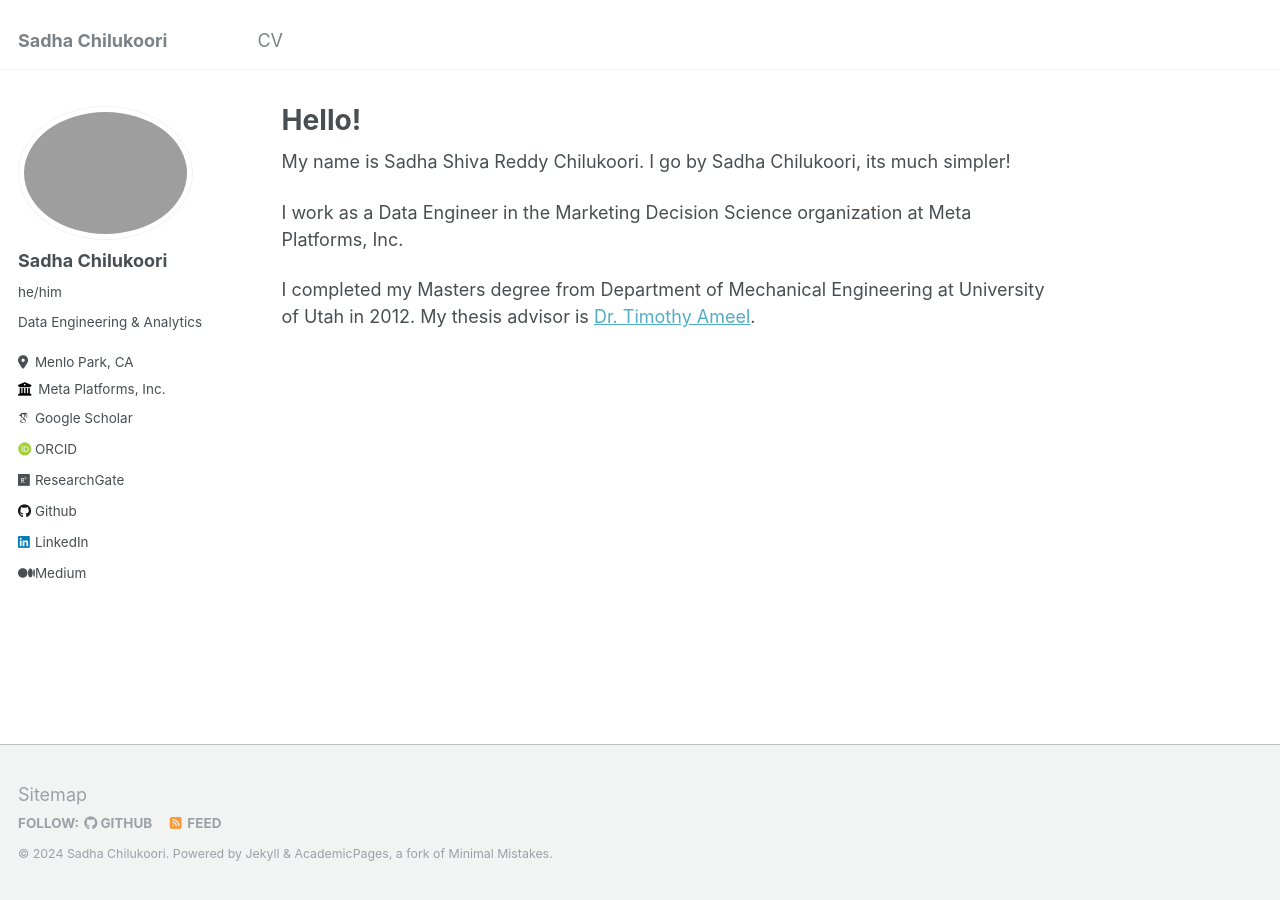
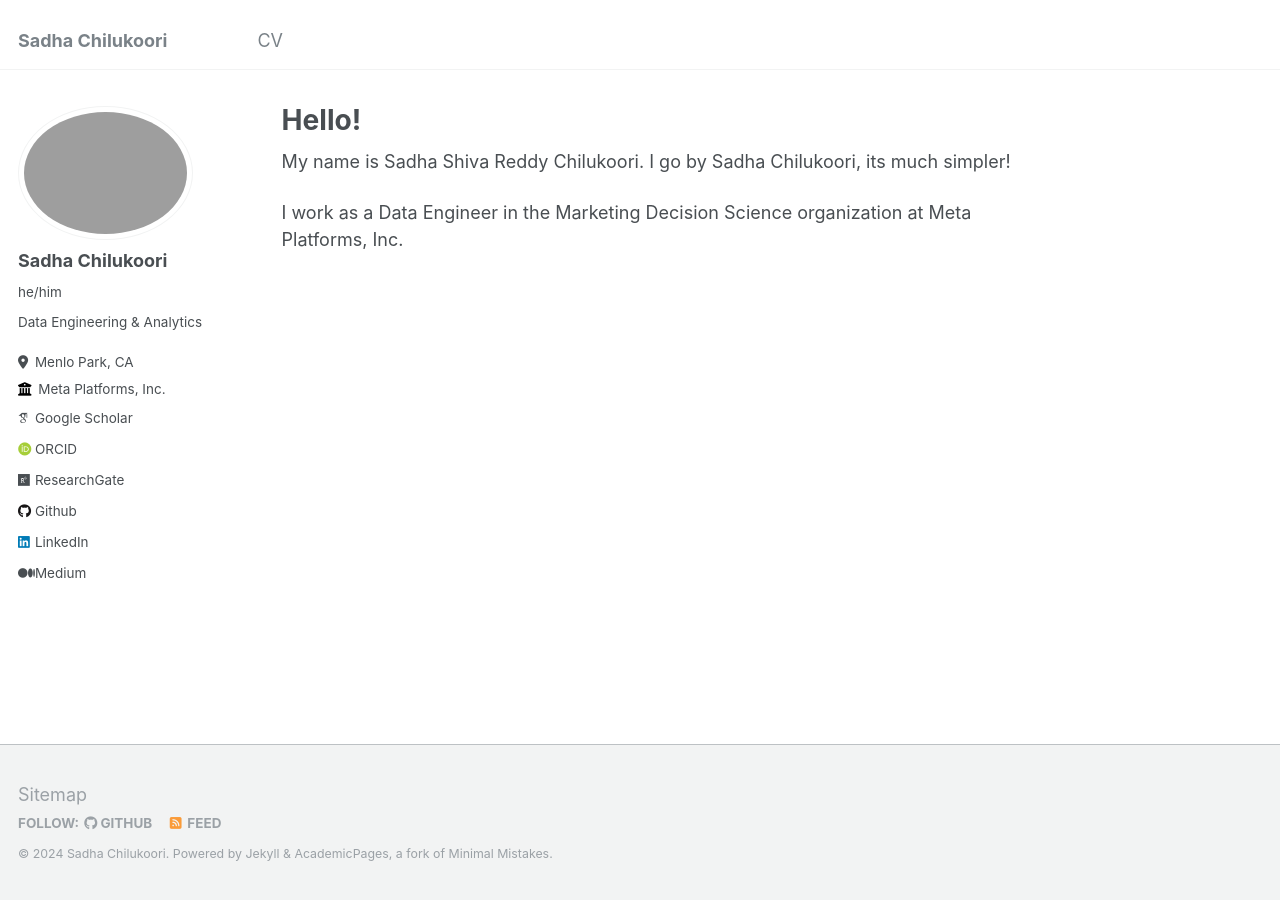
Before and after one commit to srchilukoori/srchilukoori.github.io, a Jekyll site: the page built from _pages/about.md, in a window 1280 px wide. Built offline with Jekyll 4.4.1, drawn with Linux system fonts in a browser that asks for light colours; some web fonts are replaced.

Commit message:
changes to about me

```diff
--- a/_pages/about.md
+++ b/_pages/about.md
@@ -11,4 +11,4 @@ My name is Sadha Shiva Reddy Chilukoori. I go by Sadha Chilukoori, its much simp
 
 I work as a Data Engineer in the Marketing Decision Science organization at Meta Platforms, Inc.
 
-I completed my Masters degree from Department of Mechanical Engineering at University of Utah in 2012. My thesis advisor is [Dr. Timothy Ameel](https://www.mech.utah.edu/people/tim-ameel/).
+<!-- I completed my Masters degree from Department of Mechanical Engineering at University of Utah in 2012. My thesis advisor is [Dr. Timothy Ameel](https://www.mech.utah.edu/people/tim-ameel/). -->
```
